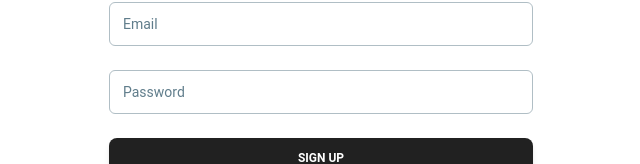
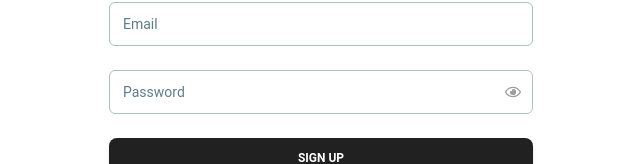
Before and after one commit to haripathakchhetri/HimalayanJava_Frontend, a React (Vite) app: page /register in a window 1280 px wide. Shown: the part 147-311 px from the top of the page, without its empty margins (319-959 px from the left). Built offline with nearby package versions, Linux system fonts and the light colour scheme.

Commit message:
password toggle

```diff
--- a/src/auth/Login.jsx
+++ b/src/auth/Login.jsx
@@ -12,6 +12,8 @@ import {
 import { useLoginUserMutation } from "./userApi";
 import { useDispatch } from "react-redux";
 import { addUser } from "./userSlice";
+import { useState } from "react";
+import { FaRegEye, FaRegEyeSlash } from "react-icons/fa";
 
 export const loginSchema = Yup.object({
   email: Yup.string().email().required(),
@@ -21,6 +23,11 @@ export const loginSchema = Yup.object({
 const Login = () => {
 
   const nav = useNavigate();
+
+  const [show, setShow] = useState(false)
+  const onShowHide = () => {
+    setShow((prev) => !prev)
+  }
 
   const dispatch = useDispatch();
 
@@ -79,9 +86,10 @@ const Login = () => {
             {errors.email && touched.email && <h1 className="text-red-600">{errors.email}</h1>}
 
 
+            <div className="relative">
 
               <Input
-              type="password"
+                type={show ? "text" : "password"}
                 size="lg"
                 name="password"
                 onChange={handleChange}
@@ -90,7 +98,14 @@ const Login = () => {
 
               />
 
+              <button className="absolute inset-y-0 right-0 flex items-center pr-3 text-gray-500 hover:text-gray-700 focus:outline-none" onClick={onShowHide} type="button">{show ? (<FaRegEyeSlash />) : (<FaRegEye />)}</button>
+
+
+
+            </div>
+
             {errors.password && touched.password && <h1 className="text-red-600">{errors.password}</h1>}
+
 
           </div>
 
--- a/src/auth/Register.jsx
+++ b/src/auth/Register.jsx
@@ -10,9 +10,16 @@ import {
   Typography,
 } from "@material-tailwind/react";
 import { useRegisterUserMutation } from "./userApi";
+import { useState } from "react";
+import { FaRegEye, FaRegEyeSlash } from "react-icons/fa";
 
 
 const Register = () => {
+
+  const [show, setShow] = useState(false);
+  const onShowHide = () => {
+    setShow((prev) => !prev)
+  }
 
   const [registerUser, { isLoading }] = useRegisterUserMutation();
 
@@ -80,8 +87,9 @@ const Register = () => {
 
 
 
+            <div className="relative">
               <Input
-              type="password"
+                type={show ? "text" : "password"}
                 size="lg"
                 label="Password"
                 name="password"
@@ -89,6 +97,15 @@ const Register = () => {
                 value={values.password}
 
               />
+
+              <button
+                className="absolute inset-y-0 right-0 flex items-center pr-3 text-gray-500 hover:text-gray-700 focus:outline-none"
+                onClick={onShowHide}
+                type="button"
+              >
+                {show ? (<FaRegEyeSlash />) : (<FaRegEye />)}
+              </button>
+            </div>
 
             {errors.password && touched.password && <h1 className="text-red-600">{errors.password}</h1>}
           </div>
```
Lines whose indentation alone changed are shown as unchanged.
